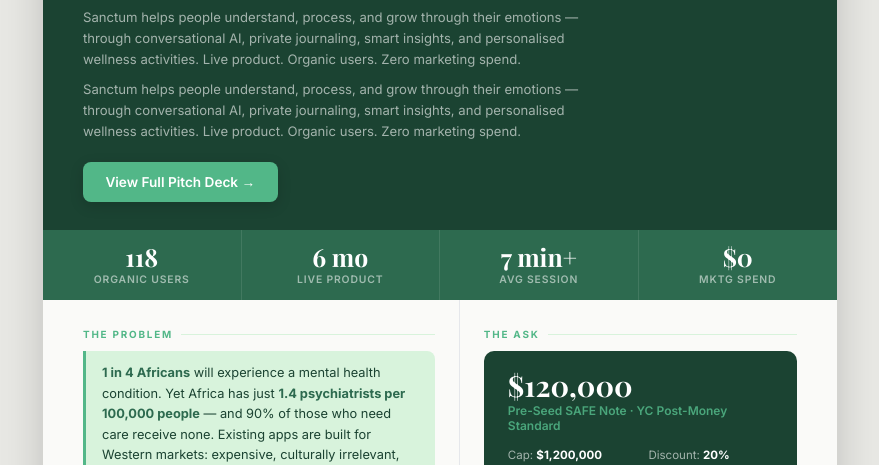
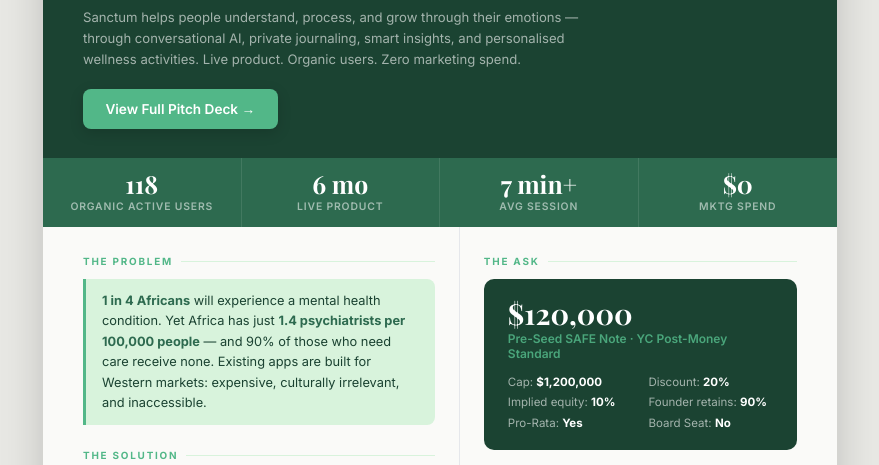
Before and after one commit to IcodeAlpha/sanctumpitch, a plain HTML site: page index.html in a window 1280 px wide. Shown: the part 269-734 px from the top of the page, without its empty margins (200-1079 px from the left). Drawn offline with nearby package versions, Linux system fonts and the light colour scheme; a web font is replaced by a local one.

Commit message:
Sanctum helps people understand

```diff
--- a/index.html
+++ b/index.html
@@ -275,9 +275,7 @@
     <div class="header-sub">
       Sanctum helps people understand, process, and grow through their emotions — through conversational AI, private journaling, smart insights, and personalised wellness activities. Live product. Organic users. Zero marketing spend.
     </div>
-    <div class="header-sub">
-  Sanctum helps people understand, process, and grow through their emotions — through conversational AI, private journaling, smart insights, and personalised wellness activities. Live product. Organic users. Zero marketing spend.
-</div>
+
 
 <div style="margin-top:1.2rem;">
   <a href="sanctumpitch.html"
@@ -302,7 +300,7 @@
   <div class="stats-strip">
     <div class="stat-cell">
       <div class="stat-val">118</div>
-      <div class="stat-key">Organic Users</div>
+      <div class="stat-key">Organic Active Users</div>
     </div>
     <div class="stat-cell">
       <div class="stat-val">6 mo</div>
```
Also changed, not shown: sanctumpitch.html (+1 -1 lines).
